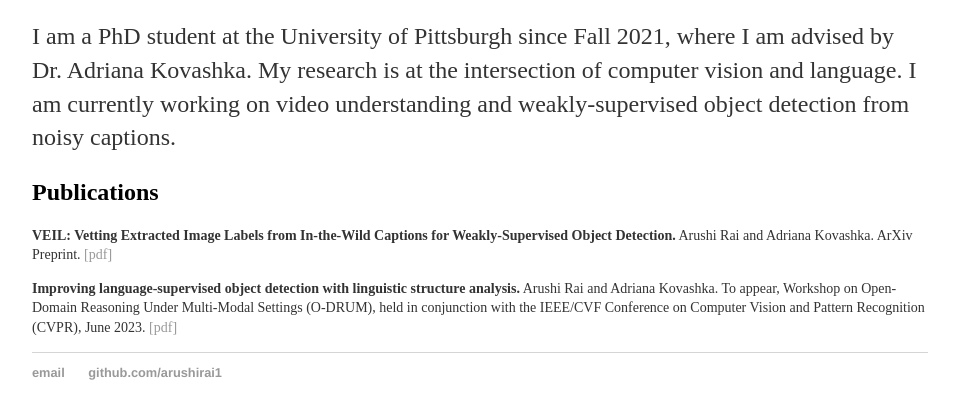
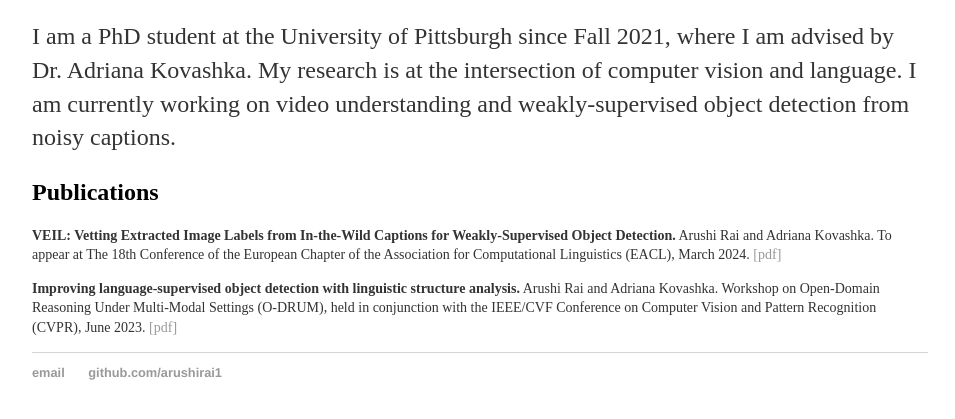
Before and after one commit to arushirai1/arushirai1.github.io, a Jekyll site: the page built from index.html, in a window 1280 px wide, cut to the strip 341-760 px from the top of the page. Shown: the whole strip, without its empty margins (160-1115 px from the left). Built offline with Jekyll 4.4.1, drawn with Linux system fonts in a browser that asks for light colours.

Commit message:
Update index.html

```diff
--- a/index.html
+++ b/index.html
@@ -9,11 +9,12 @@ title: Arushi Rai
 
 	<h2>Publications</h2>
 	<p style="font-size: 14px;">
-	<strong>VEIL: Vetting Extracted Image Labels from In-the-Wild Captions for Weakly-Supervised Object Detection.</strong> Arushi Rai and Adriana Kovashka. ArXiv Preprint.
+	<strong>VEIL: Vetting Extracted Image Labels from In-the-Wild Captions for Weakly-Supervised Object Detection.</strong> Arushi Rai and Adriana Kovashka. To appear at The 18th Conference of the European Chapter
+of the Association for Computational Linguistics (EACL), March 2024.
 	<a href="https://arxiv.org/pdf/2303.09608.pdf">[pdf]</a>
 	</p>
 	<p style="font-size: 14px;">
-	<strong>Improving language-supervised object detection with linguistic structure analysis.</strong> Arushi Rai and Adriana Kovashka. To appear, Workshop on Open-Domain Reasoning Under Multi-Modal Settings (O-DRUM), held in conjunction with the IEEE/CVF Conference on Computer Vision and Pattern Recognition (CVPR), June 2023.
+	<strong>Improving language-supervised object detection with linguistic structure analysis.</strong> Arushi Rai and Adriana Kovashka. Workshop on Open-Domain Reasoning Under Multi-Modal Settings (O-DRUM), held in conjunction with the IEEE/CVF Conference on Computer Vision and Pattern Recognition (CVPR), June 2023.
 	<a href="https://openaccess.thecvf.com/content/CVPR2023W/O-DRUM/html/Rai_Improving_Language-Supervised_Object_Detection_With_Linguistic_Structure_Analysis_CVPRW_2023_paper.html">[pdf]</a>
 	</p>
 
```
